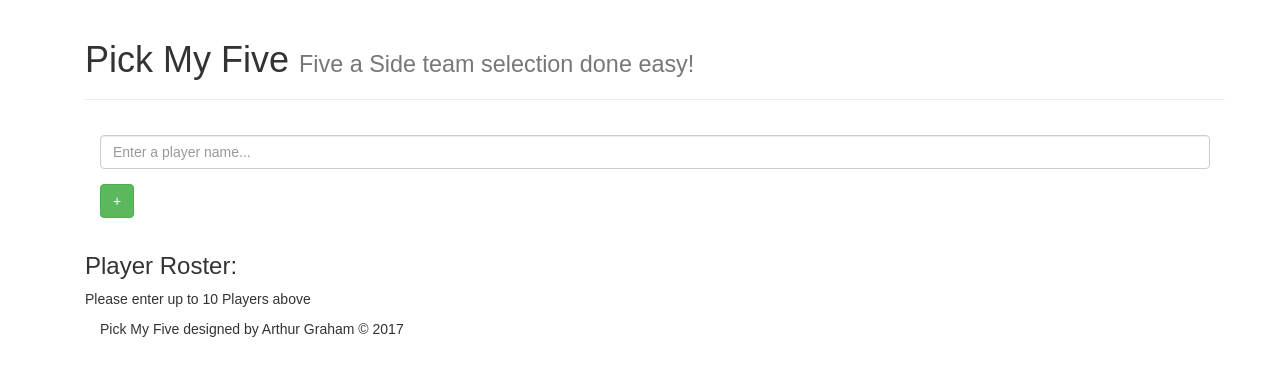
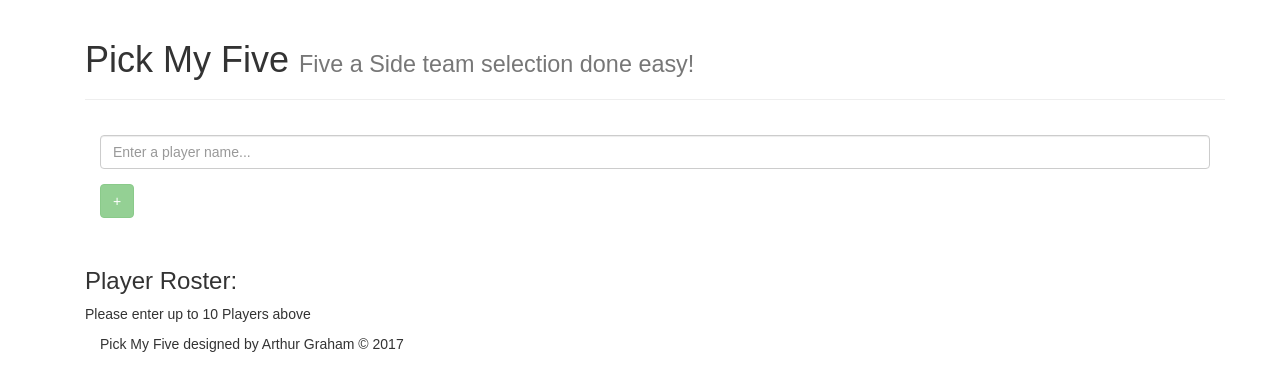
Before and after one commit to arthurg90/pick-my-five, a React (Create React App) app: page / in a window 1280 px wide. Shown: the top 390 px of the page. Built offline with nearby package versions, Linux system fonts and the light colour scheme.

Commit message:
added a addButton component and container to allow validation

```diff
--- /dev/null
+++ b/src/components/Form/AddButton.jsx
@@ -0,0 +1,26 @@
+import React, { Component } from "react";
+
+
+// a simple add button component
+// export default ({ value, type, className }) => (
+//     <div className="form-group">
+//         <input className={ className } type={ type } value={ value } disabled={ !isEnabled } />
+//     </div>
+// );
+
+
+const AddButton = ({players, value, type, className}) => (
+  <div className="form-group">
+      <input className={ className } type={ type } value={ value } disabled={ players.length <= 10 ? "true" : "false" }/>
+  </div>
+);
+
+export default AddButton;
+
+// const isEnabled =
+// players.length <= 10;
+//
+// disabled={ !isEnabled }
+//
+//
+// <input className="btn btn-success" type="submit" disabled={this.state.players.length >= 10} value="+" onClick={ this.onSubmit } />
--- a/src/components/Form/Form.jsx
+++ b/src/components/Form/Form.jsx
@@ -1,5 +1,6 @@
 import React, { Component } from "react";
 import Input from "./Input";
+import AddButton from "../../containers/AddButton"
 
 class Form extends Component {
 	constructor(props) {
@@ -23,7 +24,6 @@ class Form extends Component {
 			return data;
 		}, {});
 
-		// console.log(fields);
 		this.props.onSubmit(data);
 }
 
@@ -37,8 +37,6 @@ class Form extends Component {
   render() {
 		const { fields, className } = this.props;
 
-		// const isEnabled = fields.value == "";
-
     return (
 			<form onSubmit={ this.submit } className={ "form" + (className ? " " + className : "") } >
 				{ this.state.fields.map(({ name, value, className }, i) => (
@@ -51,7 +49,9 @@ class Form extends Component {
 					/>
 				))}
 
-			<input className="btn btn-success" type="submit" value="+" />
+			{/* <input className="btn btn-success" type="submit" value="+" /> */}
+
+			<AddButton className="btn btn-success" type="submit" value="+" />
 
       </form>
     )
--- a/src/components/Players.jsx
+++ b/src/components/Players.jsx
@@ -5,7 +5,7 @@ import React, { Component } from "react";
 
 const Players = ({players, player}) => (
 			<div>
-				{players.count() ?
+				{ players.count() ?
 					<ul className="list-group">
 						{ players.map(player => (
 								<li className="list-group-item" key={ player.get("id") }>
--- /dev/null
+++ b/src/containers/AddButton.js
@@ -0,0 +1,11 @@
+import { connect } from "react-redux";
+
+import AddButton from "../components/Form/AddButton";
+
+const mapStateToProps = state => {
+	return {
+		players: state.get("players"),
+	};
+};
+
+export default connect(mapStateToProps)(AddButton);
```
